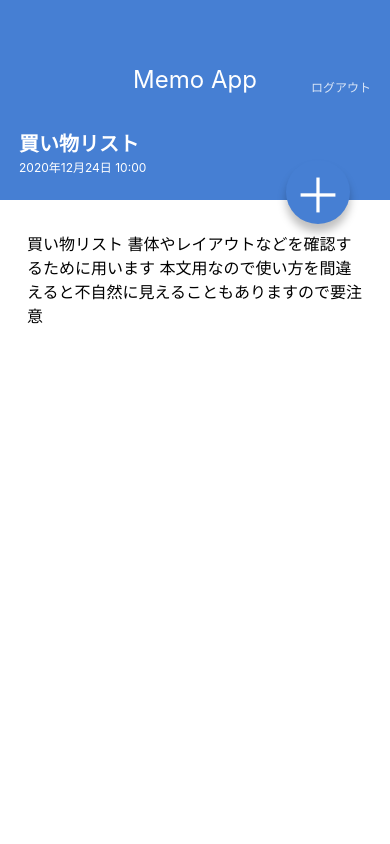
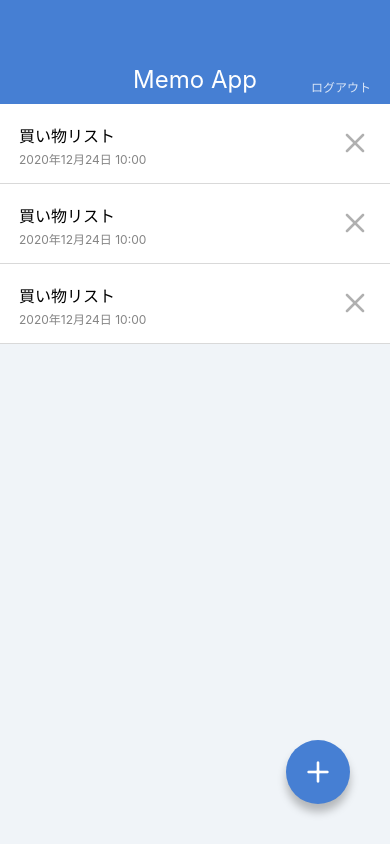
Before and after one commit to 4410u/MemoApp, a React Native app: screen /MemoList in a window 390 px wide. Built offline with nearby package versions, Linux system fonts and the light colour scheme.

Commit message:
Install @expo/vector/icons

```diff
--- a/App.jsx
+++ b/App.jsx
@@ -1,10 +1,10 @@
 import React from 'react';
 
 import MemoListScreen from './src/screens/MemoListScreen';
-import MemoDetailScreen from './src/screens/MemoDetailScreen';
+// import MemoDetailScreen from './src/screens/MemoDetailScreen';
 
 export default function App() {
   return (
-    <MemoDetailScreen />
+    <MemoListScreen />
   );
 }
--- a/package.json
+++ b/package.json
@@ -8,6 +8,7 @@
     "eject": "expo eject"
   },
   "dependencies": {
+    "@expo/vector-icons": "^12.0.5",
     "expo": "~41.0.1",
     "expo-status-bar": "~1.0.4",
     "prop-types": "^15.7.2",
--- a/src/components/CircleButton.jsx
+++ b/src/components/CircleButton.jsx
@@ -1,19 +1,20 @@
 import React from 'react';
-import { View, Text, StyleSheet } from 'react-native';
+import { View, StyleSheet } from 'react-native';
 import { string, shape } from 'prop-types';
+import { Feather } from '@expo/vector-icons';
 
 export default function CircleButton(props) {
-  const { children, style } = props;
+  const { style, name } = props;
   return (
     <View style={[styles.addBtn, style]}>
-      <Text style={styles.addBtnPlus}>{children}</Text>
+      <Feather name={name} size={32} color="white" />
     </View>
   );
 }
 
 CircleButton.propTypes = {
-  children: string.isRequired,
   style: shape(),
+  name: string.isRequired,
 };
 
 CircleButton.defaultProps = {
@@ -21,9 +22,6 @@
 };
 
 const styles = StyleSheet.create({
-  memoBtn: {
-
-  },
   memoClose: {
     color: '#b0b0b0',
     fontSize: 24,
--- a/src/components/MemoList.jsx
+++ b/src/components/MemoList.jsx
@@ -1,5 +1,6 @@
 import React from 'react';
 import { View, Text, StyleSheet } from 'react-native';
+import { Feather } from '@expo/vector-icons';
 
 export default function MemoList() {
   return (
@@ -10,8 +11,8 @@
             <Text style={styles.memoTitle}>買い物リスト</Text>
             <Text style={styles.memoDate}>2020年12月24日 10:00</Text>
           </View>
-          <View style={styles.memoBtn}>
-            <Text style={styles.memoClose}>✕</Text>
+          <View>
+            <Feather name="x" size={32} color="#b0b0b0" />
           </View>
         </View>
       </View>
@@ -21,8 +22,8 @@
             <Text style={styles.memoTitle}>買い物リスト</Text>
             <Text style={styles.memoDate}>2020年12月24日 10:00</Text>
           </View>
-          <View style={styles.memoBtn}>
-            <Text style={styles.memoClose}>✕</Text>
+          <View>
+            <Feather name="x" size={32} color="#b0b0b0" />
           </View>
         </View>
       </View>
@@ -32,8 +33,8 @@
             <Text style={styles.memoTitle}>買い物リスト</Text>
             <Text style={styles.memoDate}>2020年12月24日 10:00</Text>
           </View>
-          <View style={styles.memoBtn}>
-            <Text style={styles.memoClose}>✕</Text>
+          <View>
+            <Feather name="x" size={32} color="#b0b0b0" />
           </View>
         </View>
       </View>
--- a/src/screens/MemoDetailScreen.jsx
+++ b/src/screens/MemoDetailScreen.jsx
@@ -1,5 +1,7 @@
 import React from 'react';
-import { View, ScrollView, Text, StyleSheet } from 'react-native';
+import {
+  View, ScrollView, Text, StyleSheet,
+} from 'react-native';
 
 import AppBar from '../components/AppBar';
 import CircleButton from '../components/CircleButton';
@@ -19,7 +21,7 @@
           本文用なので使い方を間違えると不自然に見えることもありますので要注意
         </Text>
       </ScrollView>
-      <CircleButton style={{ top: 160, bottom: 'auto' }}>＋</CircleButton>
+      <CircleButton style={{ top: 160, bottom: 'auto' }} name="edit-2" />
     </View>
   );
 }
--- a/src/screens/MemoListScreen.jsx
+++ b/src/screens/MemoListScreen.jsx
@@ -10,7 +10,7 @@
     <View style={styles.container}>
       <AppBar />
       <MemoList />
-      <CircleButton>＋</CircleButton>
+      <CircleButton name="plus" />
     </View>
   );
 }
```
